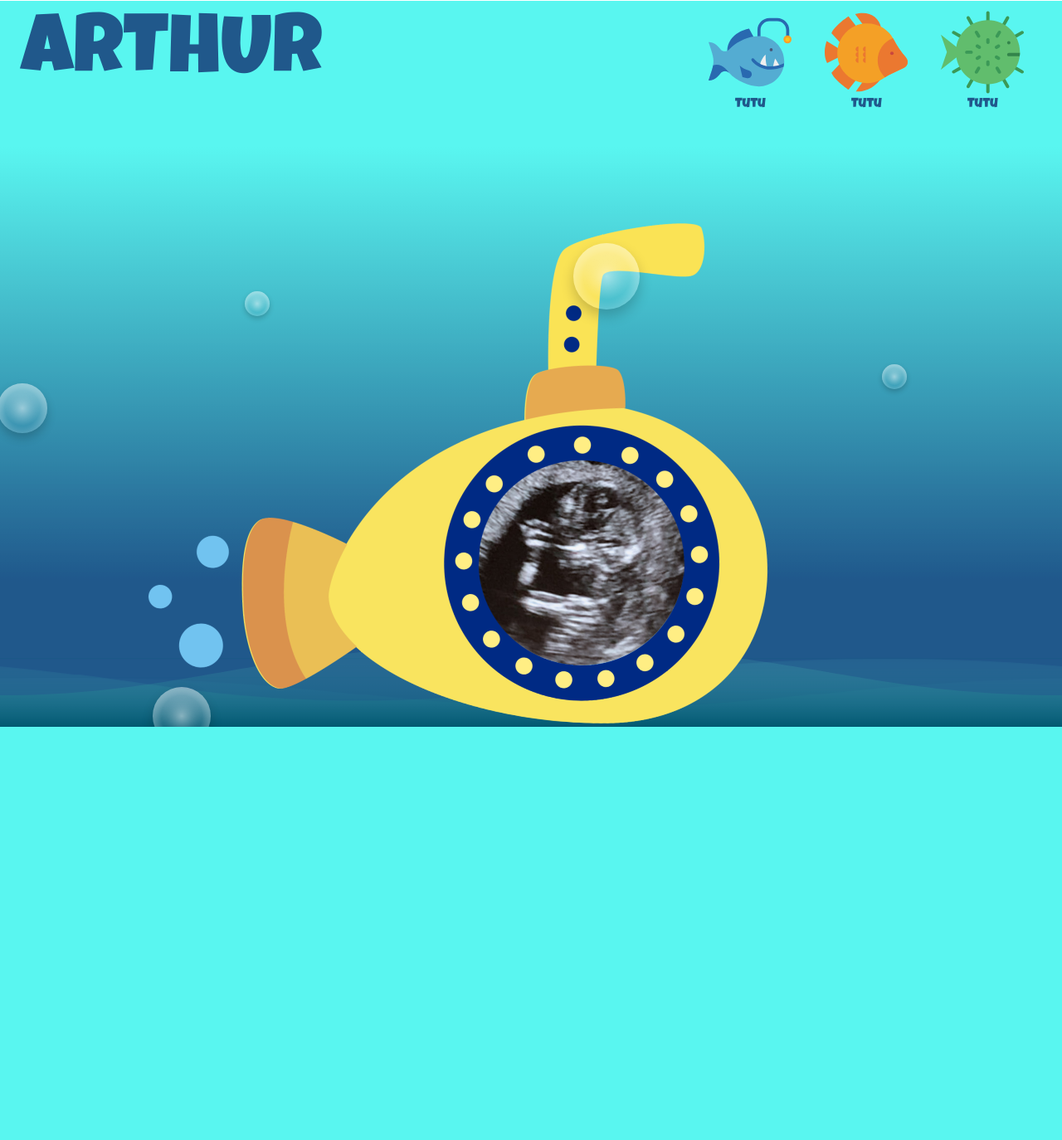
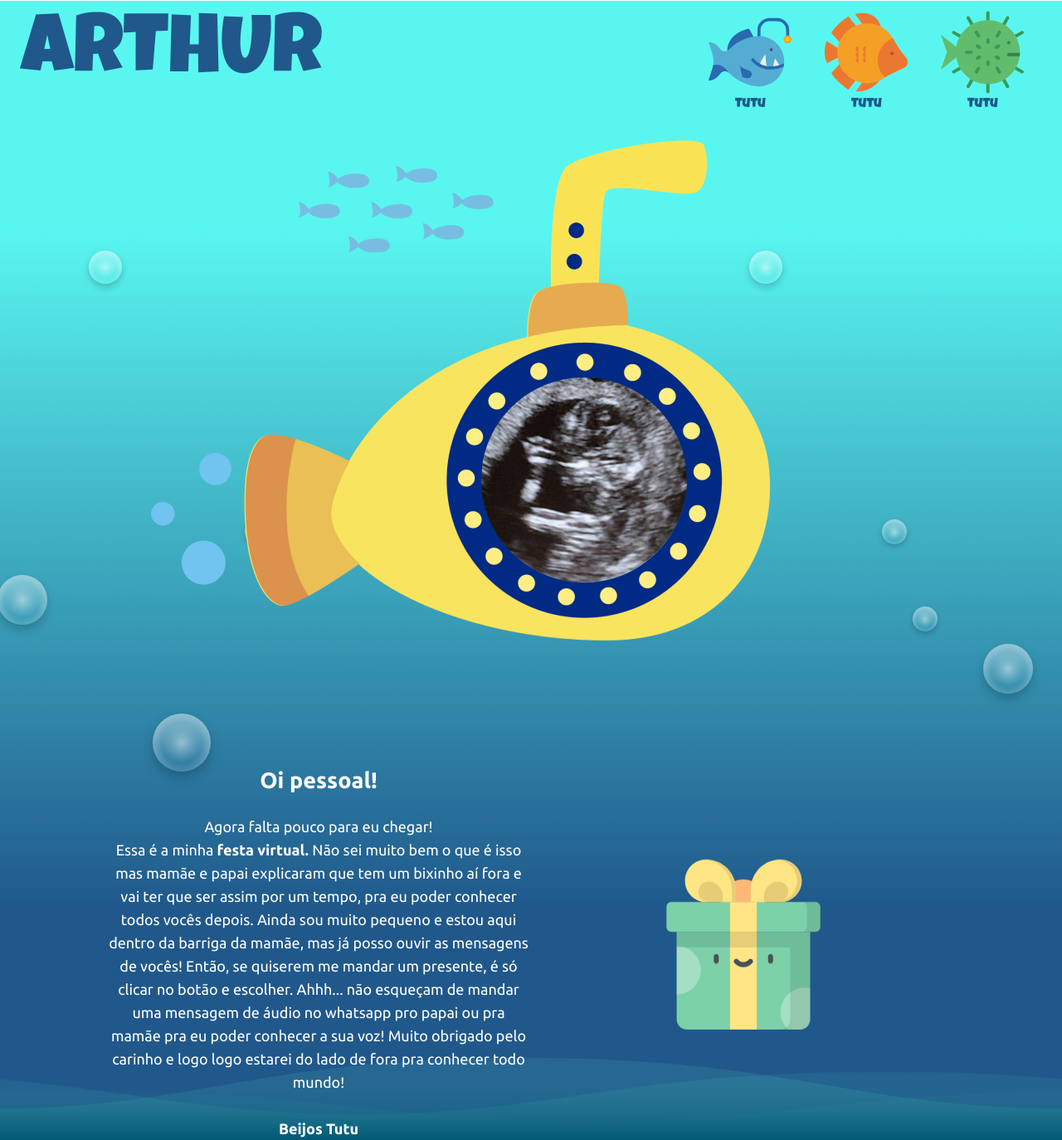
Before and after one commit to saramargarido/cha-de-bebe-tutu, a PHP site: page / in a window 1280 px wide. Shown: the whole page at 83% size. Before the commit the page ends 876 px from the top, so only its background shows below. Run offline with PHP 8.4, Linux system fonts and the light colour scheme.

Commit message:
section gift

```diff
--- a/css/styles.css
+++ b/css/styles.css
@@ -173,11 +173,13 @@
 	padding: 0;
 }
 
-p {
+p,
+h1 {
 	margin: 0;
 	padding: 0;
 	text-align: center;
 }
+
 
 li {
 	list-style: none;
@@ -234,6 +226,7 @@ a {
 	position: relative;
 	z-index: 100;
 	display: flex;
+	flex-direction: column;
 	justify-content: center;
 	align-items: center;
 	width: 100%
@@ -248,23 +241,31 @@ a {
 
 .submarine img {
 	width: 60%;
-	margin-top: 100px;
+	/* margin-top: 10px; */
 	margin-left: -150px;
 }
-/*
+
 .about {
+	margin-top: 150px;
 	width: 80%;
+	font-size: 18px;
+	line-height: 28px;
+	/* font-weight: bold; */
+	color: #fff;
+	font-family: 'Ubuntu', sans-serif;
+
 	display: grid;
 	grid-template-columns: 1fr 1fr;
 }
 
+
 .text-about {
-	background: url('../img/cloud-computing.svg');
-	background-size: cover;
-	background-repeat: no-repeat;
-	position: relative;
+	display: flex;
+	flex-direction: column;
+	align-items: center;
+	justify-content: center;
 }
-.text-about p {
+/* .text-about p {
 	font-family: 'Ubuntu', sans-serif;
 	font-size: 16px;
 	line-height: 26px;
@@ -273,15 +274,43 @@ a {
 	border-radius: 20px;
 	position: absolute;
 	bottom: 0;
+} */
+.button-about {
+	display: flex;
+	align-items: center;
+	justify-content: center;
+	animation: bounce 0.5s alternate infinite ease-in;
 }
 
-.image-about img {
+	@keyframes bounce {
+		0% {
+			transform: translateY(-20%);
+		}
+		100% {
+			transform: translateY(5%);
+		}
+	}
+
+
+.button-about img {
+	width: 40%;
+	/* border-radius: 20px; */
+
+	margin: 0 auto;
+}
+
+.gifts {
+	margin-top: 80px;
+	display: grid;
+	grid-template-columns: 1fr 1fr 1fr;
+}
+
+.box-gift img {
+	display: flex;
 	width: 80%;
-	border-radius: 20px;
-	display: flex;
-	justify-content: center;
 	margin: 0 auto;
-} */
+}
+
 
 
 
@@ -360,6 +389,11 @@ animation: move-wave 3s;
 
 
 /* ===== BUBBLES ===== */
+.div-bubble {
+    position: absolute;
+    top: 20%;
+	width: 100%;
+}
 
 /* KEYFRAMES */
 
@@ -563,7 +597,7 @@ animation: move-wave 3s;
     height: 100px;
 	position: absolute;
 	width: 100px;
-	z-index: 200;
+	z-index: 20;
 }
 
 .bubble:after {
@@ -590,11 +624,57 @@ animation: move-wave 3s;
 	width: 100px;
 }
 
+/* ===== FISHS ===== */
+.fish {
+    background-image: url('../img/fish.png');
+    width: 235px;
+    height: 104px;
+    margin-left: -235px;
+    position: absolute;
+    animation: myfirst 24s;
+    -webkit-animation: myfirst 24s;
+    animation-iteration-count: infinite;
+    -webkit-animation-iteration-count: infinite;
+    animation-timing-function: linear;
+	-webkit-animation-timing-function: linear;
+	z-index: 20;
+}
+
+
+#fish {
+    top: 200px;
+}
+
+#fish2 {
+	background-image: url('../img/fish-inverse.png');
+	animation-direction: reverse;
+    top: 600px;
+    animation-delay: 10s;
+    -webkit-animation-delay: 10s;
+}
+
+
+@keyframes myfirst
+{
+    0% {
+		margin-left: -235px
+	}
+    70% {
+		margin-left: 100%;
+	}
+    100% {
+		margin-left: 100%;
+	}
+}
+
+
+
 /* ===== @MEDIAS ===== */
 
 @media (max-width: 425px) {
 	.word span {
 		font-size: 50px;
+		margin: 30px 0;
 	}
 	.fish-button img {
 		width: 50px;
--- a/index.html
+++ b/index.html
@@ -53,16 +53,47 @@
     <img src="img/submarine.png" alt="">
   </div>
 
-  <!-- <div class="about">
-    <p>
-      Oi pessoal!
-  Agora falta pouco para eu chegar!
+  <!-- <a href="#about">Sobre</a> -->
 
-  Essa é a minha festa virtual. Não sei muito bem o que é isso mas mamãe e papai explicaram que tem um bixinho aí fora e vai ter que ser assim por um tempo, pra eu poder conhecer todos vocês depois. Ainda sou muito pequeno e estou aqui dentro da barriga da mamãe, mas já posso ouvir as mensagens de vocês! Então, se quiserem me mandar um presente, é só clicar no botão e escolher. Ahhh... não esqueçam de mandar uma mensagem de áudio no whatsapp pro papai ou pra mamãe pra eu poder conhecer a sua voz!
-  Muito obrigado pelo carinho e logo logo estarei do lado de fora pra conhecer todo mundo!
+  <div class="about" id="about">
 
-  Beijos Tutu
-    </p>
+    <div class="text-about">
+      <h1>Oi pessoal!</h1><br>
+      <p>
+        Agora falta pouco para eu chegar! <br>
+
+        Essa é a minha <strong> festa virtual. </strong> Não sei muito bem o que é isso mas mamãe e papai explicaram que tem um bixinho aí fora e vai ter que ser assim por um tempo, pra eu poder conhecer todos vocês depois. Ainda sou muito pequeno e estou aqui dentro da barriga da mamãe, mas já posso ouvir as mensagens de vocês! Então, se quiserem me mandar um presente, é só clicar no botão e escolher. Ahhh... não esqueçam de mandar uma mensagem de áudio no whatsapp pro papai ou pra mamãe pra eu poder conhecer a sua voz!
+        Muito obrigado pelo carinho e logo logo estarei do lado de fora pra conhecer todo mundo!
+        <br><br>
+        <strong>Beijos Tutu</strong>
+      </p>
+    </div>
+    <div class="button-about">
+      <img src="img/gift.svg" alt="">
+    </div>
+
+  </div>
+
+  <!-- <div class="gifts">
+    <div class="box-gift">
+      <img src="img/cloud-computing.svg" alt="">
+    </div>
+    <div class="box-gift">
+      <img src="img/cloud-computing.svg" alt="">
+    </div>
+    <div class="box-gift">
+      <img src="img/cloud-computing.svg" alt="">
+    </div>
+    <div class="box-gift">
+      <img src="img/cloud-computing.svg" alt="">
+    </div>
+    <div class="box-gift">
+      <img src="img/cloud-computing.svg" alt="">
+    </div>
+    <div class="box-gift">
+      <img src="img/cloud-computing.svg" alt="">
+    </div>
+
   </div> -->
 </section>
 
@@ -76,18 +107,22 @@
         <div class="wave waveBottom" style="background-image: url('img/wave.svg')"></div>
       </div>
 
-      <div id="background-wrap">
+      <div class="fish display-none" id="fish"></div>
+      <div class="fish" id="fish2"></div>
+
+      <div id="background-wrap" class="div-bubble">
         <div class="bubble x1"></div>
         <div class="bubble x2"></div>
-        <div class="bubble x3"></div>
+        <div class="bubble x3 display-none"></div>
         <div class="bubble x4"></div>
-        <div class="bubble x5"></div>
-        <div class="bubble x6"></div>
+        <div class="bubble x5 display-none"></div>
+        <div class="bubble x6 display-none"></div>
         <div class="bubble x7"></div>
         <div class="bubble x8"></div>
-        <div class="bubble x9"></div>
+        <div class="bubble x9 display-none"></div>
         <div class="bubble x10"></div>
     </div>
+
     </div>
 
 
```
Also changed, not shown: other parts of css/styles.css (+44 -22 lines), app.js (line endings or trailing spaces), img/fish-inverse.png (added), img/fish.png (added), img/gift.svg (added).
